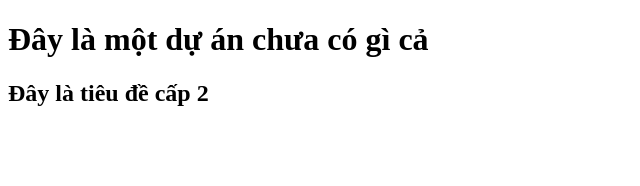
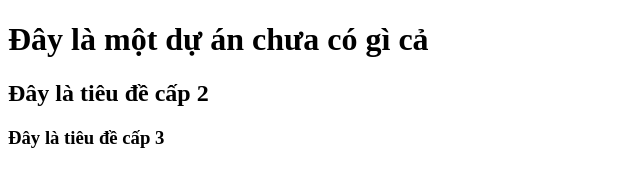
Before and after one commit to duy161/lap_trinh_web_ck_dat_va_duy, a plain HTML site: page index.html in a window 1280 px wide. Shown: the whole page, without its empty margins (0-640 px from the left). Drawn offline with Linux system fonts and the light colour scheme.

Commit message:
Add level 3 heading to index.html

```diff
--- a/index.html
+++ b/index.html
@@ -9,6 +9,7 @@
 <body>
     <h1>Đây là một dự án chưa có gì cả</h1>
     <h2>Đây là tiêu đề cấp 2</h2>
+    <h3>Đây là tiêu đề cấp 3</h3>
     <script src="script.js"></script>
 </body>
 </html>
```
